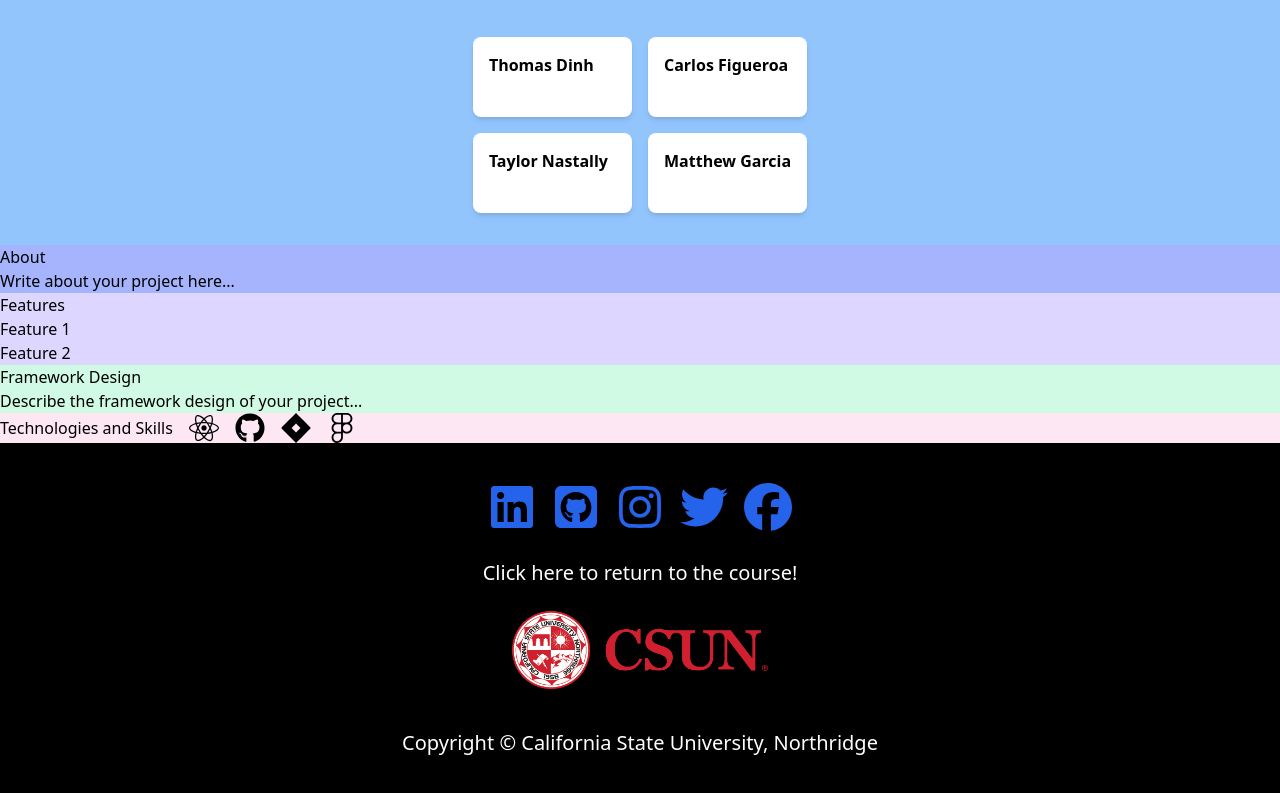
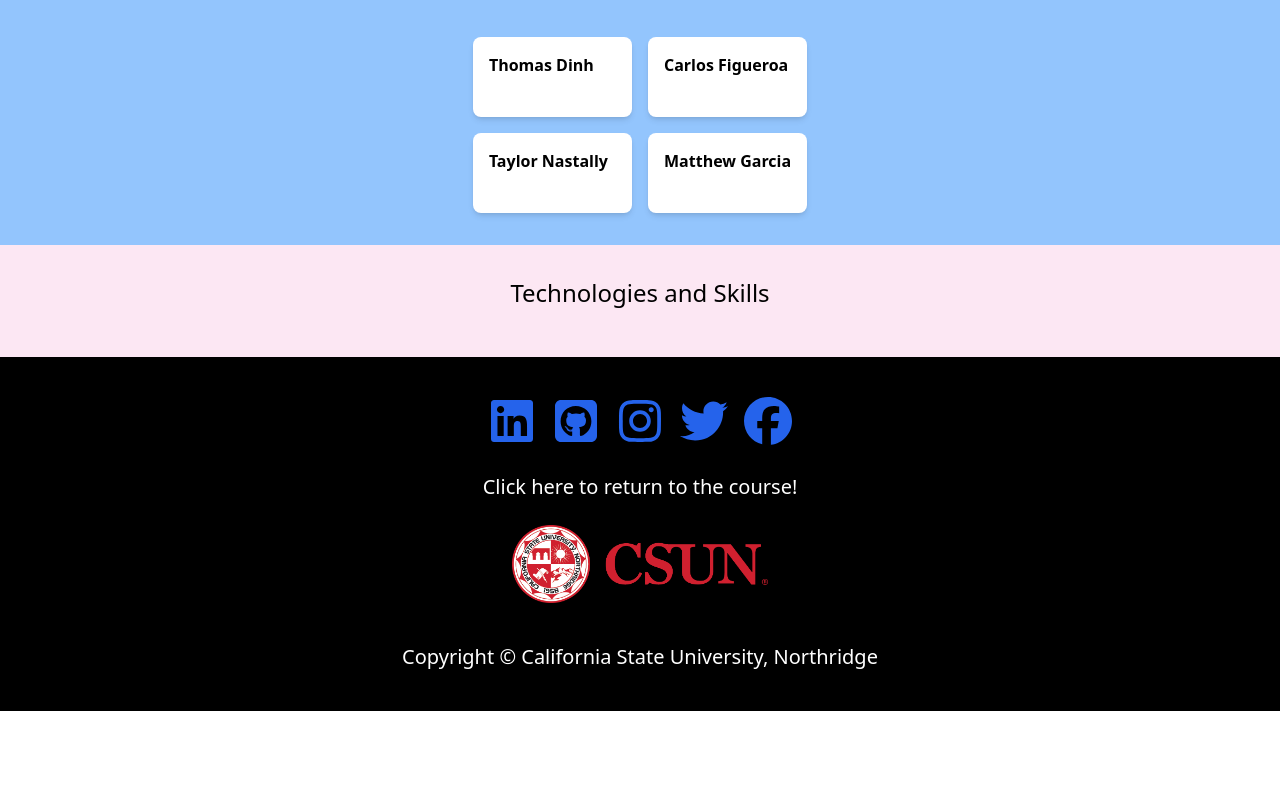
Before and after one commit to nirvanafan205/Project-Website, a React (Vite) app: page / in a window 1280 px wide. Shown: the part 875-1668 px from the top of the page. After the commit the page ends 1586 px from the top, so only its background shows below. Built offline with nearby package versions, Linux system fonts and the light colour scheme.

Commit message:
current carousel

```diff
--- a/src/Components/ProjectInfo.jsx
+++ b/src/Components/ProjectInfo.jsx
@@ -1,38 +1,55 @@
-import React from "react";
-import { FaReact, FaGithub, FaJira, FaFigma } from "react-icons/fa";
+import React, { useEffect, useState } from "react";
+import { Icon } from "@iconify/react";
+import githubIcon from "@iconify-icons/logos/github-icon";
+import kotlinIcon from "@iconify-icons/devicon/kotlin";
+import jiraIcon from "@iconify-icons/logos/jira";
+import figmaIcon from "@iconify-icons/logos/figma";
+import reactIcon from "@iconify-icons/logos/react";
+import firebaseIcon from "@iconify-icons/logos/firebase";
+import reduxIcon from "@iconify-icons/logos/redux";
+import "../style.css";
+
+const initialIcons = [
+  githubIcon,
+  kotlinIcon,
+  jiraIcon,
+  figmaIcon,
+  reactIcon,
+  firebaseIcon,
+  reduxIcon,
+];
 
 const ProjectInfo = () => {
+  const [icons, setIcons] = useState(initialIcons);
+
+  useEffect(() => {
+    const intervalId = setInterval(() => {
+      setIcons((prevIcons) => {
+        // Move the first icon to the end to create an infinite loop
+        return [...prevIcons.slice(1), prevIcons[0]];
+      });
+    }, 2000); // 2000ms interval for each icon move
+
+    return () => clearInterval(intervalId);
+  }, []);
+
   return (
     <div>
-      {/* About Section */}
-      <section className="tw-bg-indigo-300">
-        <h2>About</h2>
-        <p>Write about your project here...</p>
-      </section>
-
-      {/* Feature Section */}
-      <section className="tw-bg-violet-200">
-        <h2>Features</h2>
-        <ul>
-          <li>Feature 1</li>
-          <li>Feature 2</li>
-        </ul>
-      </section>
-
-      {/* Framework Design Section */}
-      <section className="tw-bg-emerald-100">
-        <h2>Framework Design</h2>
-        <p>Describe the framework design of your project...</p>
-      </section>
+      {/* Existing sections... */}
 
       {/* Technologies and Skills Section */}
-      <section className="tw-bg-pink-100 tw-flex tw-items-center">
-        <h2 className="tw-mr-4">Technologies and Skills</h2>
-        <div className="tw-flex">
-          <FaReact className="tw-text-3xl tw-mr-4" />
-          <FaGithub className="tw-text-3xl tw-mr-4" />
-          <FaJira className="tw-text-3xl tw-mr-4" />
-          <FaFigma className="tw-text-3xl tw-mr-4" />
+      <section className="tw-flex tw-flex-col tw-items-center tw-justify-center tw-bg-pink-100 tw-py-8">
+        <h2 className="tw-text-2xl tw-mb-4">Technologies and Skills</h2>
+        <div className="carousel-container tw-relative tw-w-full tw-flex tw-justify-center">
+          <div className="sliding-container tw-flex">
+            {icons.map((icon, index) => (
+              <Icon
+                key={index}
+                className="icon tw-text-6xl tw-mx-4" // Adjust margins as necessary
+                icon={icon}
+              />
+            ))}
+          </div>
         </div>
       </section>
     </div>
```
